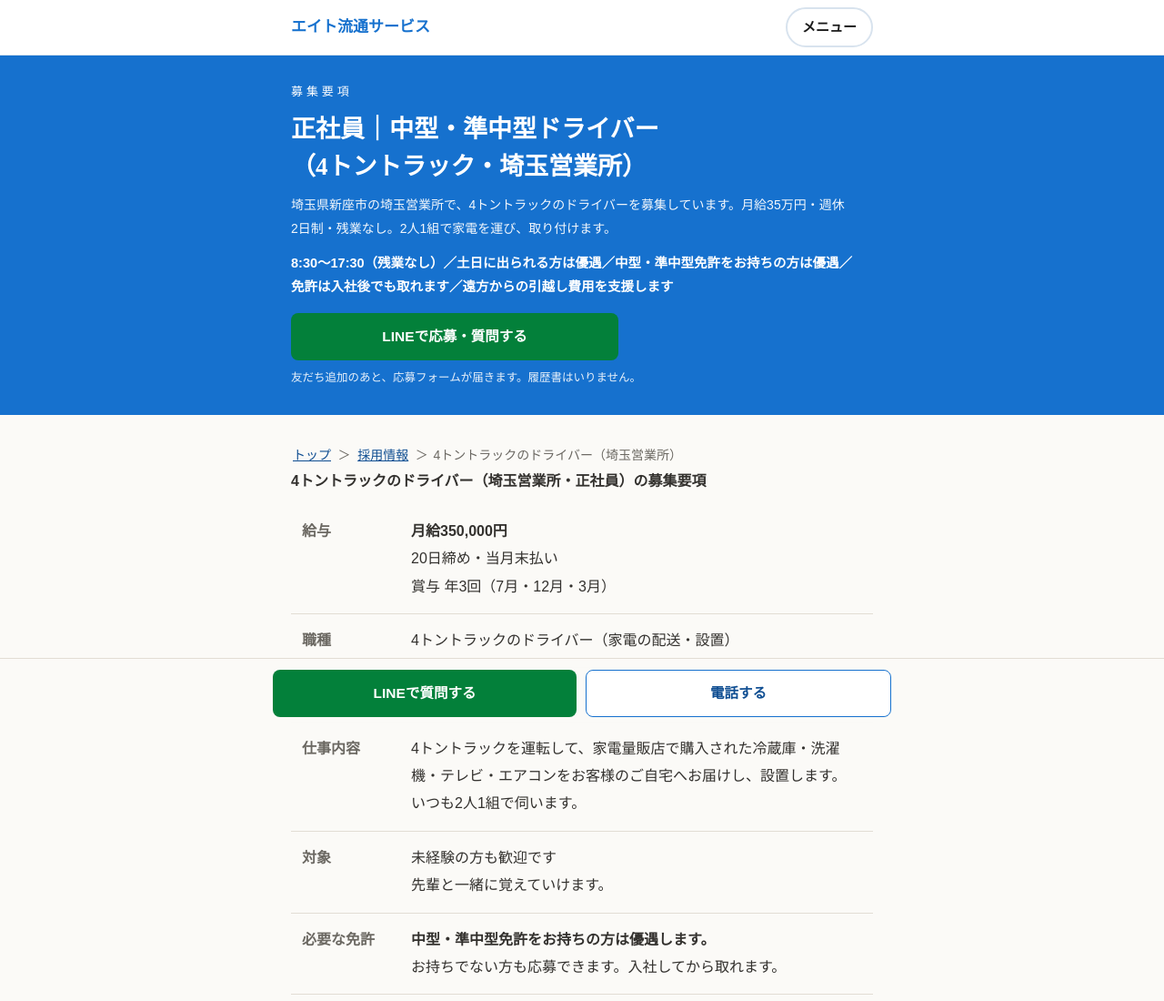
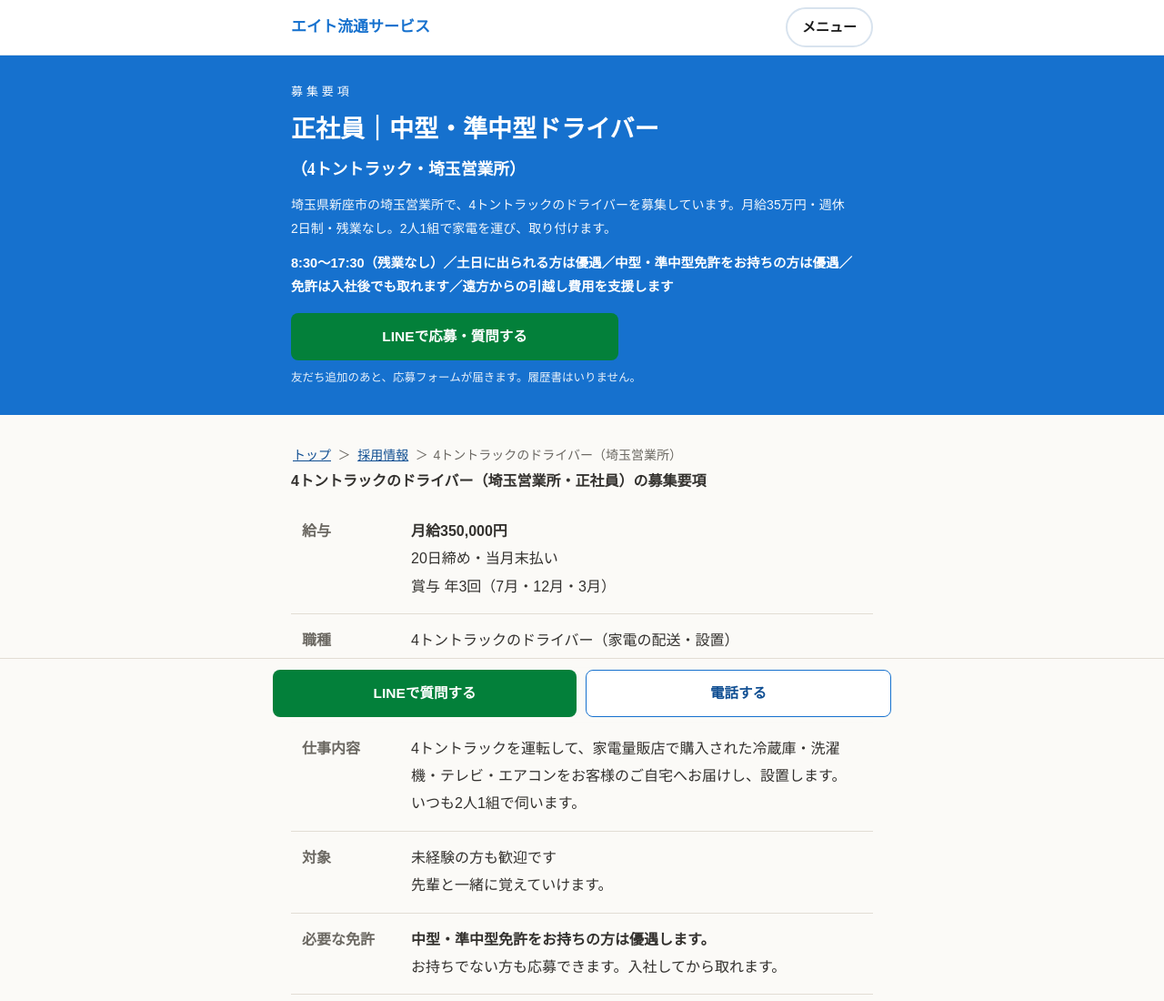
Before and after one commit to tsujiguchilukes-ops/eightds-site, a plain HTML site: page recruit-saitama.html in a window 1280 px wide. Shown: the top 1100 px of the page at 91% size. Drawn offline with Linux system fonts and the light colour scheme.

Commit message:
埼玉4tの見出し：スマホで括弧の途中で折れないよう括弧の部分を一回り小さい1つの塊に
Co-Authored-By: Claude Opus 5.5 <noreply@anthropic.com>

```diff
--- a/recruit-saitama.html
+++ b/recruit-saitama.html
@@ -151,7 +151,7 @@
 <header>
   <div class="in">
     <p class="lab">募集要項</p>
-    <h1 style="text-wrap:balance">正社員｜<wbr><span class="nw">中型・準中型ドライバー</span><wbr><span class="nw">（4トントラック・</span><wbr><span class="nw">埼玉営業所）</span></h1>
+    <h1 style="text-wrap:balance">正社員｜<wbr><span class="nw">中型・準中型ドライバー</span><wbr><span class="nw" style="font-size:.66em">（4トントラック・埼玉営業所）</span></h1>
     <p style="word-break:auto-phrase">埼玉県新座市の埼玉営業所で、4トントラックのドライバーを募集しています。<span class="nw">月給35万円</span>・週休2日制・残業なし。<span class="nw">2人1組</span>で家電を運び、取り付けます。</p>
     <p class="facts"><span class="nw">8:30〜17:30（残業なし）</span>／<span class="nw">土日に出られる方は優遇</span>／<span class="nw">中型・準中型免許をお持ちの方は優遇</span>／<span class="nw">免許は入社後でも取れます</span>／<span class="nw">遠方からの引越し費用を支援します</span></p>
     <div class="hcta"><a class="btn line" href="https://lin.ee/pOsuIHw" target="_blank" rel="noopener" aria-label="LINEで応募・質問する（LINEが開きます）">LINEで応募・質問する</a></div>
```
